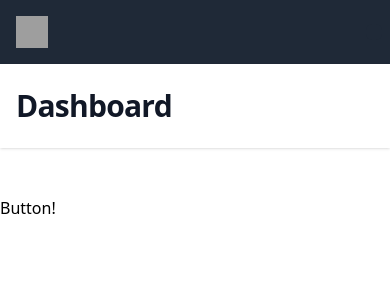
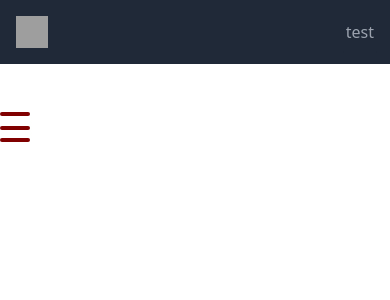
Before and after one commit to Yooinhak/inak-blog, a Next.js app: page / in a window 390 px wide. Shown: the top 300 px of the page. Built offline with nearby package versions, Linux system fonts and the light colour scheme; grey boxes are pictures that could not be loaded.

Commit message:
feat. add react-icons and create fancy hamburger menu icon

```diff
--- a/package.json
+++ b/package.json
@@ -11,7 +11,8 @@
   "dependencies": {
     "next": "14.2.3",
     "react": "^18",
-    "react-dom": "^18"
+    "react-dom": "^18",
+    "react-icons": "^5.2.1"
   },
   "devDependencies": {
     "@headlessui/react": "^2.1.2",
--- a/src/app/page.tsx
+++ b/src/app/page.tsx
@@ -1,11 +1,12 @@
 import Image from 'next/image';
 
 import Button from '@components/Button';
+import HamburgerMenu from '@components/FancyIcon/HamburgerMenu';
 
 export default function Home() {
   return (
     <div>
-      <Button />
+      <HamburgerMenu />
     </div>
   );
 }
--- a/src/app/playground.tsx
+++ /dev/null
@@ -1,20 +0,0 @@
-import { useRouter } from 'next/router';
-import { useEffect } from 'react';
-
-import Button from '@components/Button';
-
-import Test from './test';
-
-const Component = () => {
-  const router = useRouter();
-
-  useEffect(() => {}, []);
-
-  return (
-    <div>
-      <Button />
-    </div>
-  );
-};
-
-export default Component;
--- a/src/app/test.tsx
+++ /dev/null
@@ -1,5 +0,0 @@
-const Component = () => {
-  return <div>test</div>;
-};
-
-export default Component;
--- /dev/null
+++ b/src/components/FancyIcon/HamburgerMenu/component.tsx
@@ -0,0 +1,24 @@
+import styles from './style.module.css';
+
+const Component = () => {
+  return (
+    <div className={styles.container}>
+      <input
+        type="checkbox"
+        id="checkbox"
+        className={styles.checkbox + ' ' + styles['visually-hidden']}
+      />
+      <label className={styles.icon} htmlFor="checkbox">
+        <div className={styles.hamburger}>
+          <span className={`${styles.bar} ${styles['bar-1']}`}></span>
+          <span className={`${styles.bar} ${styles['bar-2']}`}></span>
+          <span className={`${styles.bar} ${styles['bar-3']}`}></span>
+          <span className={`${styles.bar} ${styles['bar-4']}`}></span>
+          <span className={`${styles.bar} ${styles['bar-5']}`}></span>
+        </div>
+      </label>
+    </div>
+  );
+};
+
+export default Component;
--- /dev/null
+++ b/src/components/FancyIcon/HamburgerMenu/index.ts
@@ -0,0 +1 @@
+export { default } from './component';
--- /dev/null
+++ b/src/components/FancyIcon/HamburgerMenu/style.module.css
@@ -0,0 +1,109 @@
+.visually-hidden {
+  position: absolute;
+  overflow: hidden;
+  clip: rect(0 0 0 0);
+  height: 1px;
+  width: 1px;
+  margin: -1px;
+  padding: 0;
+  border: 0;
+}
+
+.icon {
+  cursor: pointer;
+}
+
+.container {
+  display: inline-block;
+}
+
+.hamburger {
+  width: 30px;
+  height: 30px;
+  position: relative;
+}
+
+.hamburger .bar {
+  padding: 0;
+  width: 30px;
+  height: 4px;
+  background-color: maroon;
+  display: block;
+  border-radius: 4px;
+  transition: all 0.3s ease-in-out;
+  position: absolute;
+}
+
+.bar-1 {
+  top: 0;
+}
+
+.bar-2,
+.bar-3 {
+  top: 13.5px;
+}
+
+.bar-3 {
+  right: 0;
+}
+
+.bar-4 {
+  bottom: 0;
+}
+
+.bar-5 {
+  bottom: 0;
+}
+
+.hamburger .bar-2,
+.hamburger .bar-3,
+.hamburger .bar-4 {
+  top: 13.5px;
+}
+
+.hamburger .bar-5 {
+  bottom: 0px;
+}
+
+.hamburger .bar {
+  transition:
+    all 0.3s ease-in-out,
+    transform 0.3s ease-in-out 0.3s;
+}
+
+.hamburger .bar-2 {
+  width: 1px;
+  transform: rotate(90deg);
+  left: 13.5px;
+}
+
+.hamburger .bar-3 {
+  width: 1px;
+  left: 13.5px;
+}
+
+.checkbox:checked + label .hamburger .bar-1 {
+  top: 13.5px;
+  background-color: transparent;
+}
+
+.checkbox:checked + label .hamburger .bar-2 {
+  left: 0px;
+  width: 30px;
+  transform: rotate(45deg);
+}
+
+.checkbox:checked + label .hamburger .bar-3 {
+  left: 0;
+  width: 30px;
+  transform: rotate(-45deg);
+}
+
+.checkbox:checked + label .hamburger .bar-4 {
+  background-color: transparent;
+}
+
+.checkbox:checked + label .hamburger .bar-5 {
+  bottom: 13.5px;
+  background-color: transparent;
+}
--- a/src/components/Header/component.tsx
+++ b/src/components/Header/component.tsx
@@ -2,29 +2,14 @@ import {
   Disclosure,
   DisclosureButton,
   DisclosurePanel,
-  Menu,
-  MenuButton,
-  MenuItem,
-  MenuItems,
 } from '@headlessui/react';
 
-const user = {
-  name: 'Tom Cook',
-  email: 'tom@example.com',
-  imageUrl:
-    'https://images.unsplash.com/photo-1472099645785-5658abf4ff4e?ixlib=rb-1.2.1&ixid=eyJhcHBfaWQiOjEyMDd9&auto=format&fit=facearea&facepad=2&w=256&h=256&q=80',
-};
 const navigation = [
   { name: 'Dashboard', href: '#', current: true },
   { name: 'Team', href: '#', current: false },
   { name: 'Projects', href: '#', current: false },
   { name: 'Calendar', href: '#', current: false },
   { name: 'Reports', href: '#', current: false },
-];
-const userNavigation = [
-  { name: 'Your Profile', href: '#' },
-  { name: 'Settings', href: '#' },
-  { name: 'Sign out', href: '#' },
 ];
 
 function classNames(...classes: string[]) {
@@ -46,6 +31,7 @@ const Component = () => {
                     className="h-8 w-8"
                   />
                 </div>
+
                 <div className="hidden md:block">
                   <div className="ml-10 flex items-baseline space-x-4">
                     {navigation.map(item => (
@@ -66,6 +52,7 @@ const Component = () => {
                   </div>
                 </div>
               </div>
+
               <div className="hidden md:block">
                 <div className="ml-4 flex items-center md:ml-6">
                   <button
@@ -76,36 +63,6 @@ const Component = () => {
                     <span className="sr-only">View notifications</span>
                     {/* <BellIcon aria-hidden="true" className="h-6 w-6" /> */}
                   </button>
-
-                  {/* Profile dropdown */}
-                  <Menu as="div" className="relative ml-3">
-                    <div>
-                      <MenuButton className="relative flex max-w-xs items-center rounded-full bg-gray-800 text-sm focus:outline-none focus:ring-2 focus:ring-white focus:ring-offset-2 focus:ring-offset-gray-800">
-                        <span className="absolute -inset-1.5" />
-                        <span className="sr-only">Open user menu</span>
-                        <img
-                          alt=""
-                          src={user.imageUrl}
-                          className="h-8 w-8 rounded-full"
-                        />
-                      </MenuButton>
-                    </div>
-                    <MenuItems
-                      transition
-                      className="absolute right-0 z-10 mt-2 w-48 origin-top-right rounded-md bg-white py-1 shadow-lg ring-1 ring-black ring-opacity-5 transition focus:outline-none data-[closed]:scale-95 data-[closed]:transform data-[closed]:opacity-0 data-[enter]:duration-100 data-[leave]:duration-75 data-[enter]:ease-out data-[leave]:ease-in"
-                    >
-                      {userNavigation.map(item => (
-                        <MenuItem key={item.name}>
-                          <a
-                            href={item.href}
-                            className="block px-4 py-2 text-sm text-gray-700 data-[focus]:bg-gray-100"
-                          >
-                            {item.name}
-                          </a>
-                        </MenuItem>
-                      ))}
-                    </MenuItems>
-                  </Menu>
                 </div>
               </div>
               <div className="-mr-2 flex md:hidden">
@@ -113,6 +70,7 @@ const Component = () => {
                 <DisclosureButton className="group relative inline-flex items-center justify-center rounded-md bg-gray-800 p-2 text-gray-400 hover:bg-gray-700 hover:text-white focus:outline-none focus:ring-2 focus:ring-white focus:ring-offset-2 focus:ring-offset-gray-800">
                   <span className="absolute -inset-0.5" />
                   <span className="sr-only">Open main menu</span>
+                  test
                   {/* <Bars3Icon
                     aria-hidden="true"
                     className="block h-6 w-6 group-data-[open]:hidden"
@@ -145,55 +103,9 @@ const Component = () => {
                 </DisclosureButton>
               ))}
             </div>
-            <div className="border-t border-gray-700 pb-3 pt-4">
-              <div className="flex items-center px-5">
-                <div className="flex-shrink-0">
-                  <img
-                    alt=""
-                    src={user.imageUrl}
-                    className="h-10 w-10 rounded-full"
-                  />
-                </div>
-                <div className="ml-3">
-                  <div className="text-base font-medium leading-none text-white">
-                    {user.name}
-                  </div>
-                  <div className="text-sm font-medium leading-none text-gray-400">
-                    {user.email}
-                  </div>
-                </div>
-                <button
-                  type="button"
-                  className="relative ml-auto flex-shrink-0 rounded-full bg-gray-800 p-1 text-gray-400 hover:text-white focus:outline-none focus:ring-2 focus:ring-white focus:ring-offset-2 focus:ring-offset-gray-800"
-                >
-                  <span className="absolute -inset-1.5" />
-                  <span className="sr-only">View notifications</span>
-                  {/* <BellIcon aria-hidden="true" className="h-6 w-6" /> */}
-                </button>
-              </div>
-              <div className="mt-3 space-y-1 px-2">
-                {userNavigation.map(item => (
-                  <DisclosureButton
-                    key={item.name}
-                    as="a"
-                    href={item.href}
-                    className="block rounded-md px-3 py-2 text-base font-medium text-gray-400 hover:bg-gray-700 hover:text-white"
-                  >
-                    {item.name}
-                  </DisclosureButton>
-                ))}
-              </div>
-            </div>
           </DisclosurePanel>
         </Disclosure>
 
-        <header className="bg-white shadow">
-          <div className="mx-auto max-w-7xl px-4 py-6 sm:px-6 lg:px-8">
-            <h1 className="text-3xl font-bold tracking-tight text-gray-900">
-              Dashboard
-            </h1>
-          </div>
-        </header>
         <main>
           <div className="mx-auto max-w-7xl px-4 py-6 sm:px-6 lg:px-8">
             {/* Your content */}
```
Also changed, not shown: .pnp.cjs, .pnp.loader.mjs, 1 other file (tests, documents, lock files or other folders).
